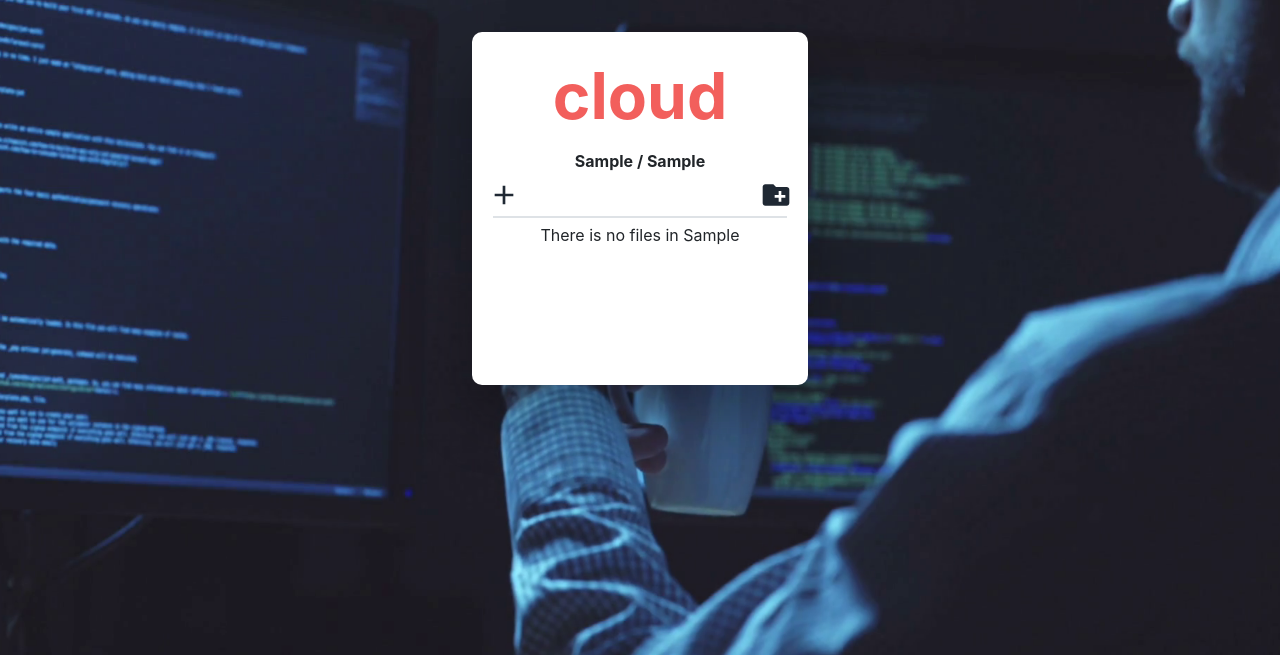
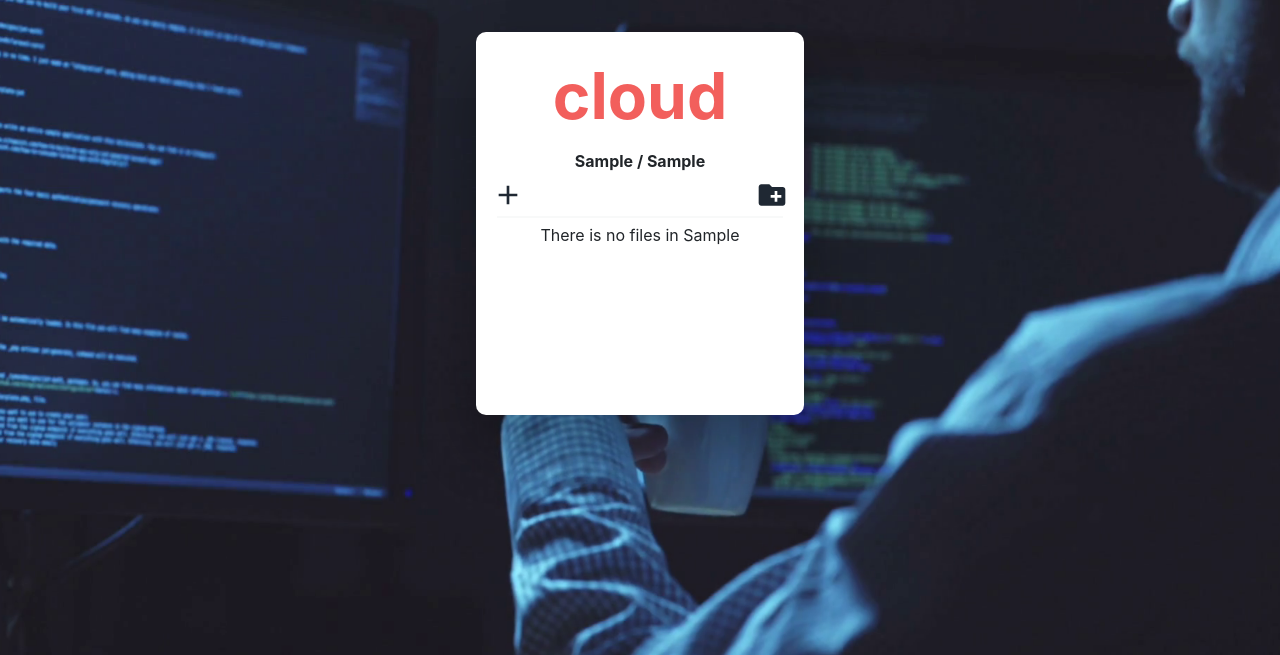
Before and after one commit to tactoc/tactoc-net, a Python web app: template templates/cloud.html in a window 1280 px wide. Shown: the part 56-711 px from the top of the page. Run offline with Jinja, Linux system fonts and the light colour scheme; the template is opened without the code that fills it: most values are stand-ins (such as "Sample title", 1, 10 or a date in 2020); some libraries are stand-ins or nearby versions.

Commit message:
Redirect to cloud on signup | new favicon | option to zip folder in cloud | fixed width on all wrappers | etc.

```diff
--- a/static/style.css
+++ b/static/style.css
@@ -119,8 +119,9 @@
   margin-top: 2em;
   width: 100%;
   min-height: 100%;
-  animation: wrapperAnimation 1s;
 }
+
+
 .loginform{
   width: 20em;
   margin: 0 auto;
@@ -131,25 +132,15 @@
   border-radius: 10px 10px 10px 10px;
   background: #FFF;
   padding: 1em;
-  width: 20em;
+  width: 20.5em;
   margin: 0 auto;
   position: relative;
   -webkit-box-shadow: 0 30px 60px 0 rgba(0,0,0,0.3);
   box-shadow: 0 30px 60px 0 rgba(0,0,0,0.3);
   text-align: center;
+  overflow: hidden;
 }
-#formContent2 {
-  -webkit-border-radius: 10px 10px 10px 10px;
-  border-radius: 10px 10px 10px 10px;
-  background: #FFF;
-  padding: 1em;
-  width: 21em;
-  margin: 0 auto;
-  position: relative;
-  -webkit-box-shadow: 0 30px 60px 0 rgba(0,0,0,0.3);
-  box-shadow: 0 30px 60px 0 rgba(0,0,0,0.3);
-  text-align: center;
-}
+
 .files{
   margin: 1em;
   margin-top: 0;
@@ -199,10 +190,6 @@
   float:right;
 }
 
-@keyframes wrapperAnimation{
-  from {opacity: 0;}
-  to {opacity: 100;}
-}
 #cloudface{
   border-radius: 10px;
   background-color:	#43566e;
@@ -282,7 +269,8 @@
 
 .border{
   margin: 1em;
-  border: solid #1F2833 1px;
+  background-color: #1F2833;
+  opacity: 0.2;
 }
 
 .cloudbutton{
--- a/templates/base.html
+++ b/templates/base.html
@@ -1,7 +1,7 @@
 <!DOCTYPE html>
 <html lang="en">
 <head>
-    <title>tactoc</title>
+    <title>tactoc - Private Cloud Service</title>
     <meta charset="UTF-8">
     <meta name="viewport" content="width=device-width, initial-scale=1.0">
     <meta http-equiv="X-UA-Compatible" content="ie=edge charset=ISO-8859-1"">
--- a/templates/cloud.html
+++ b/templates/cloud.html
@@ -6,7 +6,7 @@
 
     <div class="wrapper">
 
-        <div id="formContent2">
+        <div id="formContent">
             <form action="/cloud" method="POST">
                 <input type="submit" name="change_root" value="cloud" class="astextroot"></input>
             </form>
@@ -74,10 +74,6 @@
 
                     </div>
 
-
-
-
-
                 <div style="margin: 5px;" class="border"></div>
             </div>
 
@@ -91,6 +87,11 @@
                             <p style="color: #1F2833;"onclick="changefolder('{{ i }}')"class="clouditem astext float-left">{{ user_cloud.parse_filename(i,0) }}</p>
 
 
+                            <div class="float-right" onclick="download_folder('{{ i }}')">
+                                <div class="edit-file-icon">
+                                    <img src="/static/icons/folder_download.svg" />
+                                </div>
+                            </div>
                             <div class="float-right" onclick="deleteItem('{{ i }}')">
                                 <div class="edit-file-icon">
                                     <img src="/static/icons/delete.svg" />
@@ -158,6 +159,10 @@
 
                 <form  action="/cloud" method="POST">
                     <input id="change_folder" name="change_folder" type="submit" class="hidden-submit">
+                </form>
+
+                <form  action="/cloud" method="POST">
+                    <input id="zip_folder" name="zip_folder" type="submit" class="hidden-submit">
                 </form>
             </div>
     </div>
@@ -249,6 +254,15 @@
                 y.click();
             }
         }
+        function download_folder(i){
+            let y = document.getElementById('zip_folder');
+            console.log(y);
+            y.value = i;
+            y.click();
+            console.log(y.value);
+
+
+        }
 
     </script>
 
```
Also changed, not shown: __init__.py (+25 -2 lines), auth.py (+6 -4 lines), main.py (+25 -2 lines), templates/contact.html (+5 -4 lines), db.sqlite3, static/favicon.png, static/icons/folder_download.svg (added), static/icons/icons8-winrar.svg (added), static/icons/zip.svg (added), static/tactoc-net.svg (added), 1 other file.
